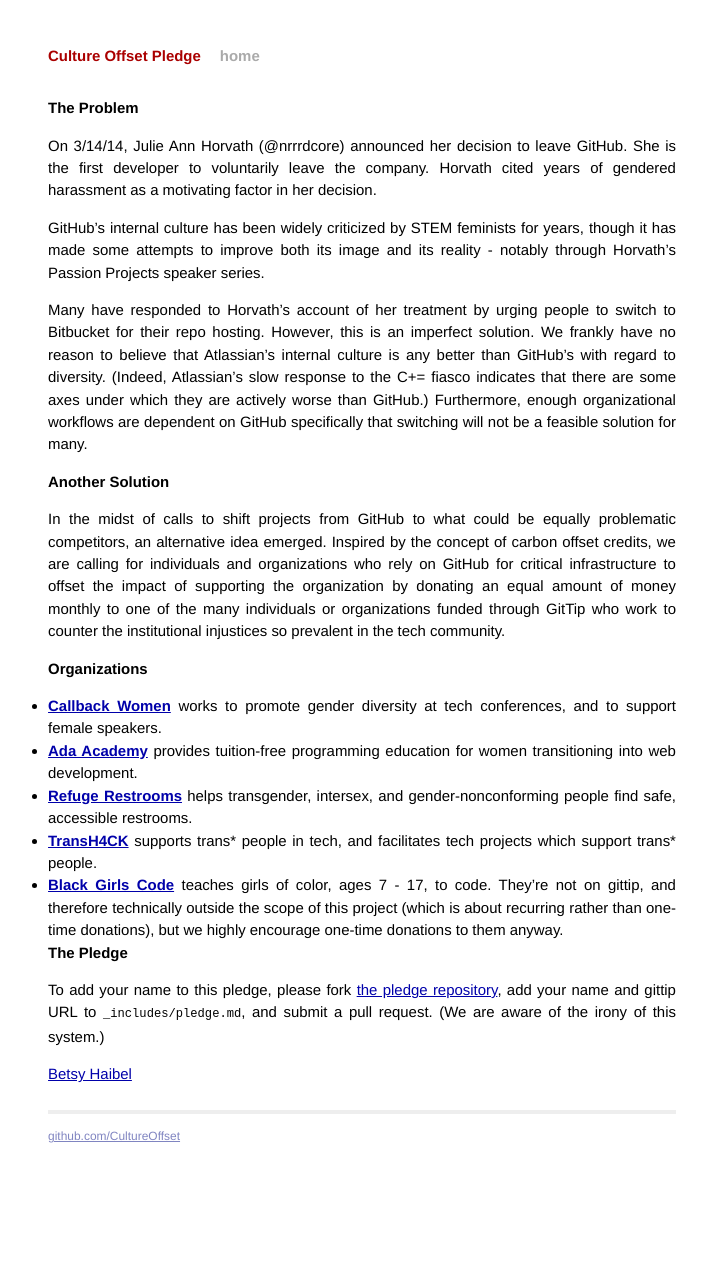
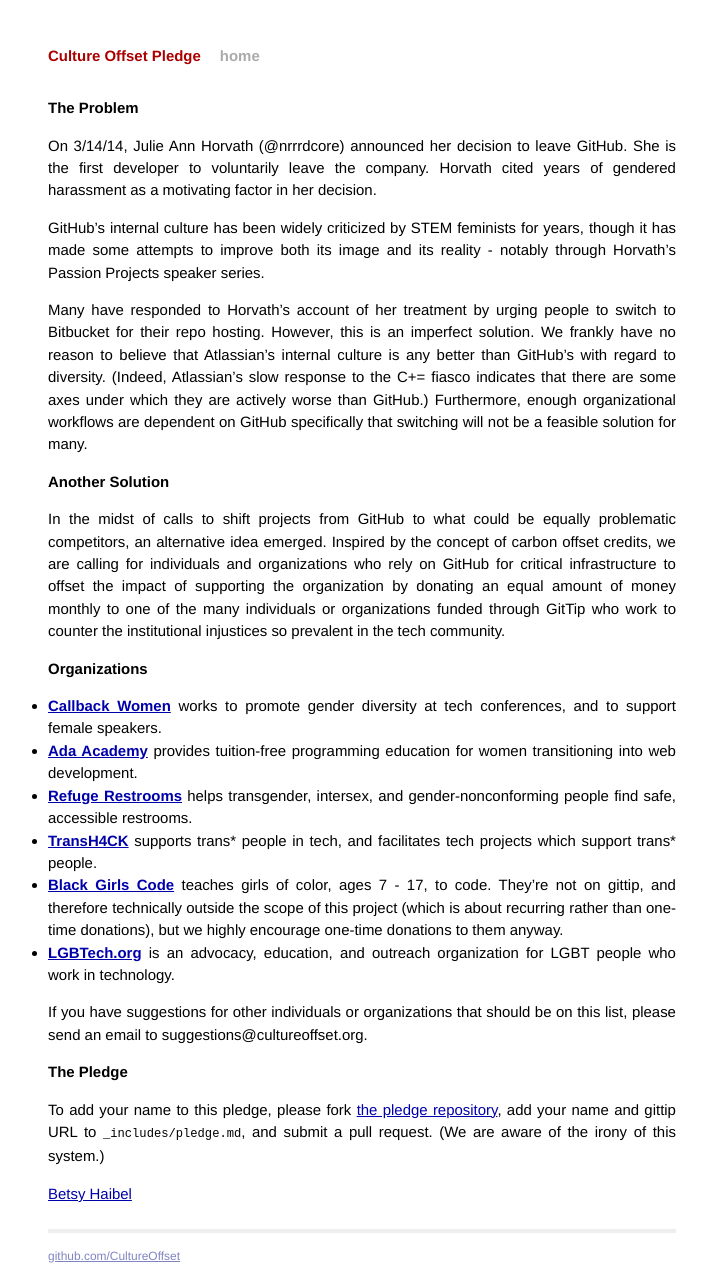
Before and after one commit to CultureOffset/cultureoffset.github.com, a Jekyll site: the page built from index.md, in a window 1280 px wide. Shown: the whole page, without its empty margins (278-985 px from the left). Built offline with Jekyll 4.4.1, drawn with Linux system fonts in a browser that asks for light colours; Markdown is read by kramdown in place of the engine named in the settings; before the commit the page ends 1160 px from its top, so only the background shows below that.

Commit message:
lgbtech and email

```diff
--- a/index.md
+++ b/index.md
@@ -22,6 +22,9 @@
 - **[Refuge Restrooms](https://www.gittip.com/tkwidmer/)** helps transgender, intersex, and gender-nonconforming people find safe, accessible restrooms.
 - **[TransH4CK](https://www.gittip.com/TransH4CK/)** supports trans* people in tech, and facilitates tech projects which support trans* people.
 - **[Black Girls Code](http://www.blackgirlscode.com/)** teaches girls of color, ages 7 - 17, to code. They're not on gittip, and therefore technically outside the scope of this project (which is about recurring rather than one-time donations), but we highly encourage one-time donations to them anyway.
+- **[LGBTech.org](https://www.gittip.com/LGBTechOrg/)** is an advocacy, education, and outreach organization for LGBT people who work in technology.
+
+If you have suggestions for other individuals or organizations that should be on this list, please send an email to suggestions@cultureoffset.org.
 
 # The Pledge
 
```
